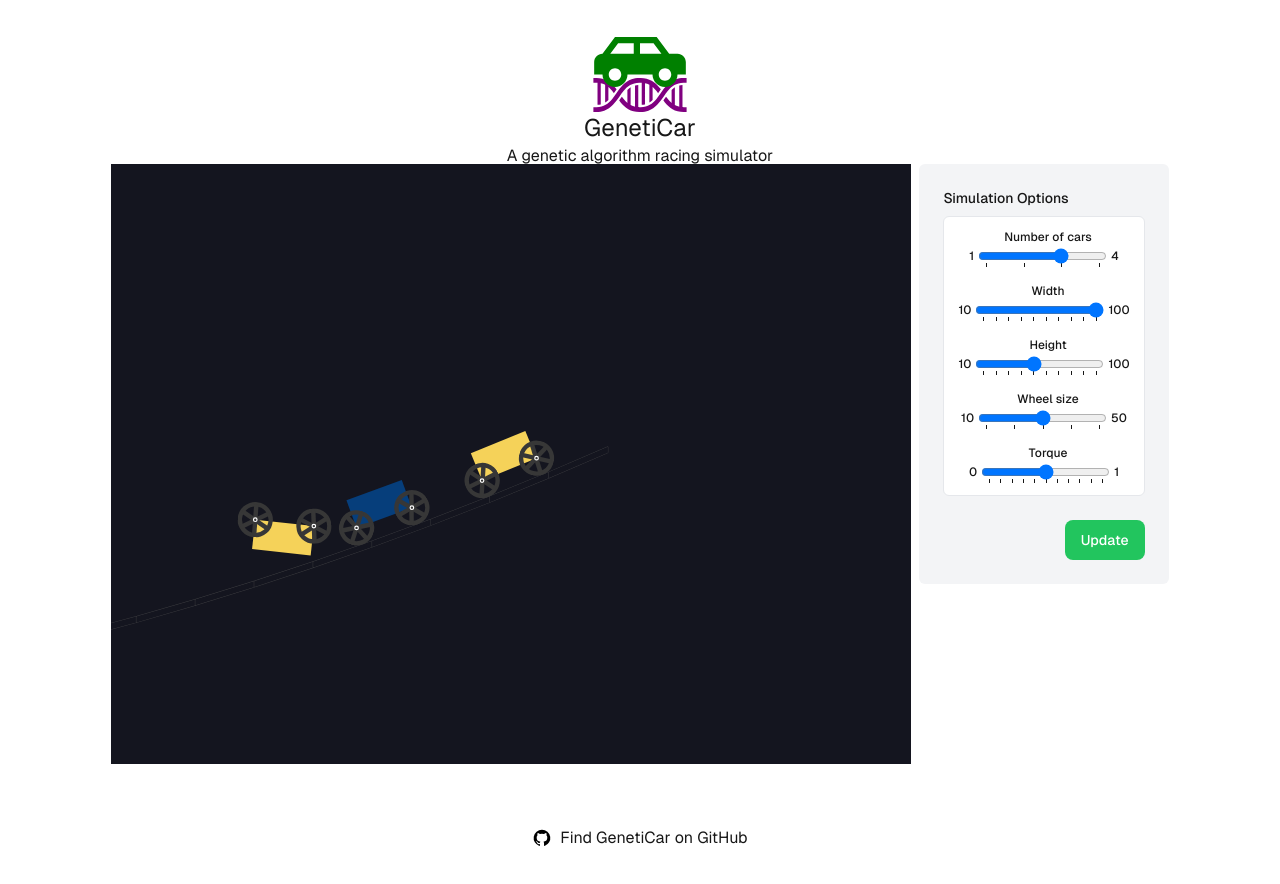
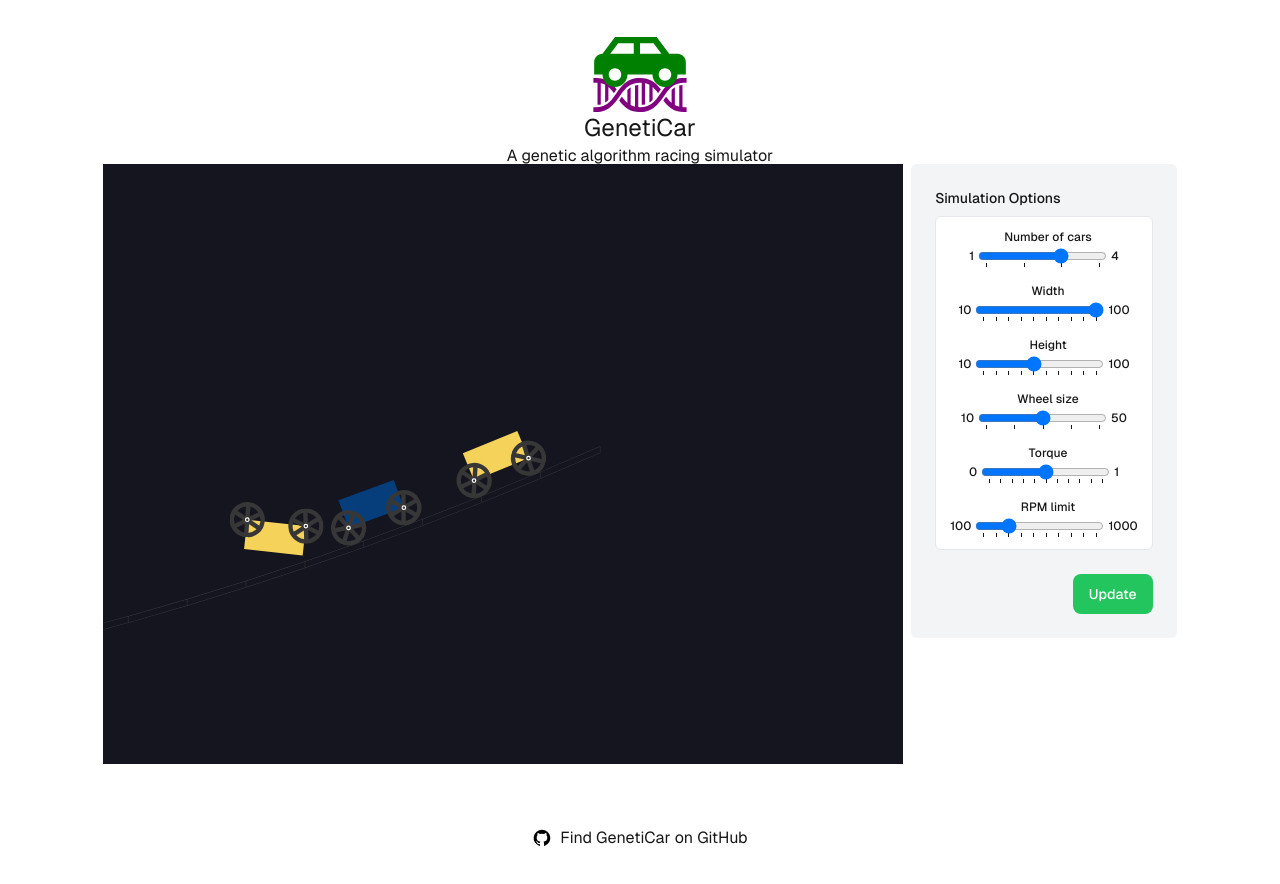
Before and after one commit to Lorkenpeist/geneticar, a Next.js app: page / in a window 1280 px wide. Shown: the top 884 px of the page. Built offline with nearby package versions, Linux system fonts and the light colour scheme.

Commit message:
Add slider for RPM limit

```diff
--- a/app/lib/car.ts
+++ b/app/lib/car.ts
@@ -1,15 +1,12 @@
 import { Body, Bodies, Composite, Constraint, Vector } from "matter-js";
-import {
-  CAR_WHEEL_MAX_RPM,
-  WHEEL_SPRITE_LOCATION,
-  WHEEL_SPRITE_SIZE,
-} from "./constants";
+import { WHEEL_SPRITE_LOCATION, WHEEL_SPRITE_SIZE } from "./constants";
 
 export interface CarProperties {
   width: number;
   height: number;
   wheelSize: number;
   torque: number;
+  rpmLimit: number;
 }
 
 export class Car {
@@ -72,7 +69,7 @@ export class Car {
     // based on the ratio of current RPM to max RPM.
     const currentWheelSpin = wheel.angularVelocity - this.body.angularVelocity;
     const maxWheelSpin =
-      (CAR_WHEEL_MAX_RPM * 2 * Math.PI) /
+      (this.props.rpmLimit * 2 * Math.PI) /
       (60 /*time steps per second*/ * 60) /*seconds per minute*/;
 
     // Clamp the torque multiplier between 0 and 1 so it doesn't get out of control
--- a/app/lib/constants.ts
+++ b/app/lib/constants.ts
@@ -9,8 +9,8 @@ export const CAR_WHEEL_SIZE_MIN = 10;
 export const CAR_WHEEL_SIZE_MAX = 50;
 export const CAR_TORQUE_MIN = 0;
 export const CAR_TORQUE_MAX = 1;
-// TODO: Make this adjustable
-export const CAR_WHEEL_MAX_RPM = 300;
+export const CAR_RPM_LIMIT_MIN = 100;
+export const CAR_RPM_LIMIT_MAX = 1000;
 
 export const ROAD_SEGMENT_WIDTH = 100;
 export const ROAD_SEGMENT_HEIGHT = 10;
--- a/app/ui/simulation-options-form.tsx
+++ b/app/ui/simulation-options-form.tsx
@@ -11,6 +11,8 @@ import {
   CAR_WIDTH_MIN,
   CAR_TORQUE_MIN,
   CAR_TORQUE_MAX,
+  CAR_RPM_LIMIT_MAX,
+  CAR_RPM_LIMIT_MIN,
 } from "@/app/lib/constants";
 import { SimulationOptions } from "@/app/lib/simulation-engine";
 import DiscreetSlider from "./discreet-slider";
@@ -27,6 +29,7 @@ const FormSchema = z.object({
       .gte(CAR_WHEEL_SIZE_MIN)
       .lte(CAR_WHEEL_SIZE_MAX),
     torque: z.coerce.number().gte(CAR_TORQUE_MIN).lte(CAR_TORQUE_MAX),
+    rpmLimit: z.coerce.number().gte(CAR_RPM_LIMIT_MIN).lte(CAR_RPM_LIMIT_MAX),
   }),
 });
 
@@ -45,6 +48,7 @@ export default function SimulationOptionsForm({
         height: formData.get("carHeight"),
         wheelSize: formData.get("carWheelSize"),
         torque: formData.get("carTorque"),
+        rpmLimit: formData.get("carRpmLimit"),
       },
     });
     setOptions(newOptions);
@@ -103,6 +107,15 @@ export default function SimulationOptionsForm({
                 step={0.1}
                 defaultValue={options.carProperties.torque}
               />
+              <DiscreetSlider
+                id="carRpmLimit"
+                name="carRpmLimit"
+                label="RPM limit"
+                min={CAR_RPM_LIMIT_MIN}
+                max={CAR_RPM_LIMIT_MAX}
+                step={100}
+                defaultValue={options.carProperties.rpmLimit}
+              />
             </div>
           </div>
         </fieldset>
--- a/app/ui/simulation-panel.tsx
+++ b/app/ui/simulation-panel.tsx
@@ -17,6 +17,7 @@ export function SimulationPanel() {
         height: 50,
         wheelSize: 30,
         torque: 0.5,
+        rpmLimit: 300,
       },
     },
   );
```
